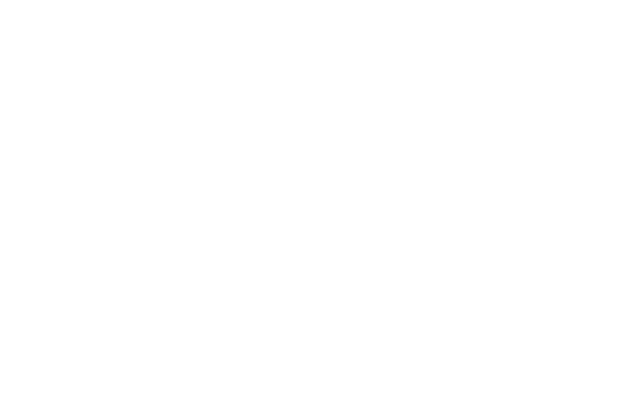
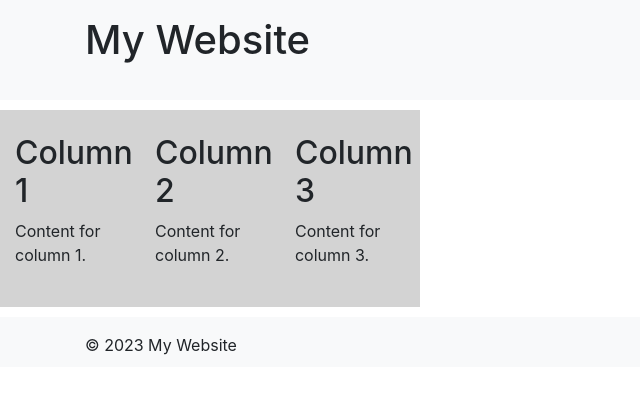
Before and after one commit to ColbyDomingos/COMP001B.LectureActivityW5.1, a plain HTML site: page index.html in a window 1280 px wide. Shown: the whole page, without its empty margins (0-640 px from the left). Drawn offline with nearby package versions, Linux system fonts and the light colour scheme.

Commit message:
finished all needs

```diff
--- a/index.html
+++ b/index.html
@@ -6,6 +6,8 @@
 
     <link rel="stylesheet" href="main.css">
 
+    <link rel="stylesheet" href="https://cdn.jsdelivr.net/npm/bootstrap@4.6.2/dist/css/bootstrap.min.css">
+
     <meta charset="UTF-8">
     <meta name="viewport" content="width=device-width, initial-scale=1.0">
     <title>COMP001B Lecture Activity W5.1</title>
@@ -13,7 +15,40 @@
 </head>
 
 <body>
+    <header class="bg-light py-3">
+        <div class="container">
+            <h1>My Website</h1>
+        </div>
+    </header>
 
+    <main class="py-4">
+        <div class="container">
+            <div class="row">
+                <div class="col-md-4">
+                    <h2>Column 1</h2>
+                    <p>Content for column 1.</p>
+                </div>
+                <div class="col-md-4">
+                    <h2>Column 2</h2>
+                    <p>Content for column 2.</p>
+                </div>
+                <div class="col-md-4">
+                    <h2>Column 3</h2>
+                    <p>Content for column 3.</p>
+                </div>
+            </div>
+        </div>
+    </main>
+
+    <footer class="bg-light py-3">
+        <div class="container">
+            <p>&copy; 2023 My Website</p>
+        </div>
+    </footer>
+
+    <script src="https://cdn.jsdelivr.net/npm/jquery@3.5.1/dist/jquery.slim.min.js"></script>
+    <script src="https://cdn.jsdelivr.net/npm/popper.js@1.16.1/dist/umd/popper.min.js"></script>
+    <script src="https://cdn.jsdelivr.net/npm/bootstrap@4.6.2/dist/js/bootstrap.min.js"></script>
 </body>
 
 </html>
--- a/main.css
+++ b/main.css
@@ -0,0 +1,20 @@
+body {
+    display: grid;
+    grid-template-rows: 100px 1fr 50px; /* Header, Main, Footer */
+    grid-template-columns: repeat(3, 1fr); /* 3 equal columns */
+    gap: 10px;
+  }
+
+  header {
+    background-color: lightblue;
+    grid-column: 1 / span 3; /* Span across all columns */
+  }
+
+  main {
+    background-color: lightgray;
+  }
+
+  footer {
+    background-color: lightgreen;
+    grid-column: 1 / span 3; /* Span across all columns */
+  }
```
